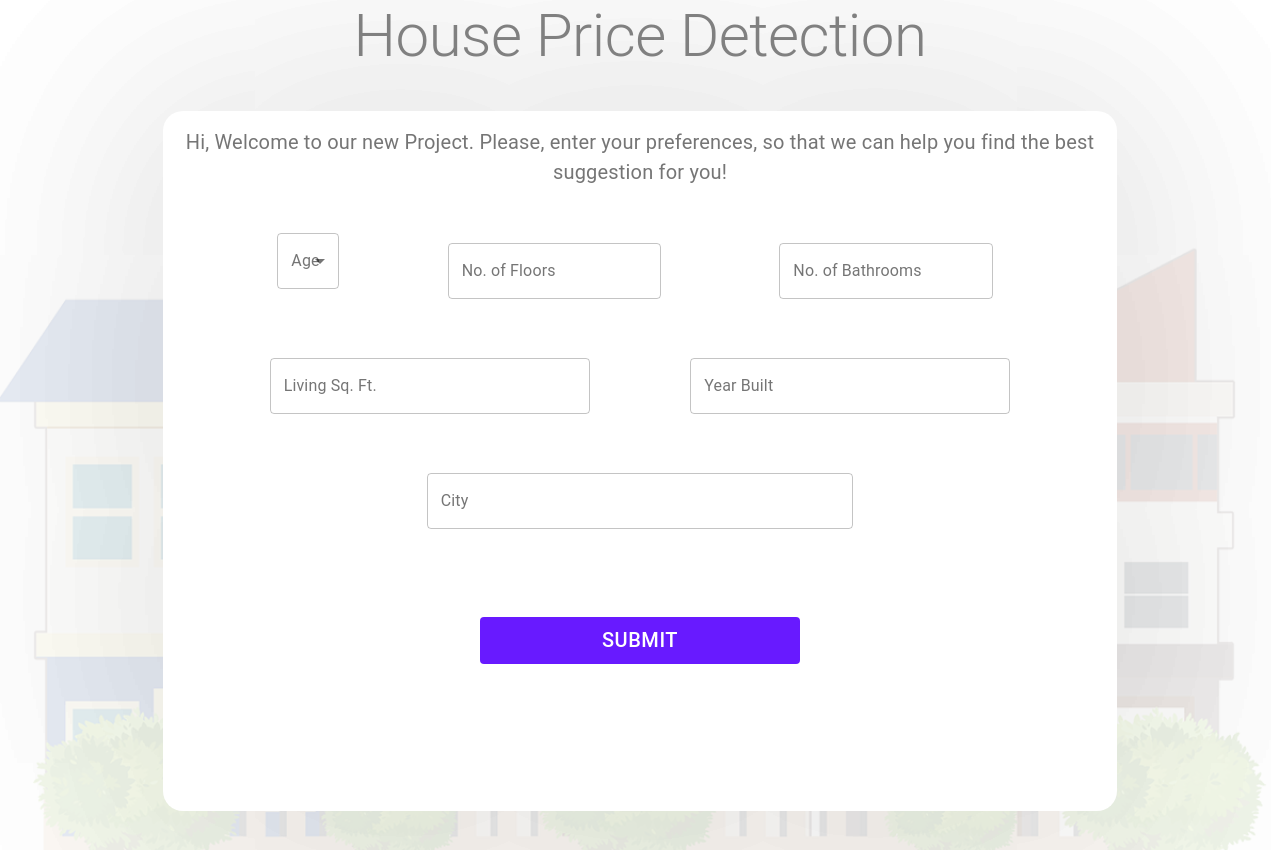
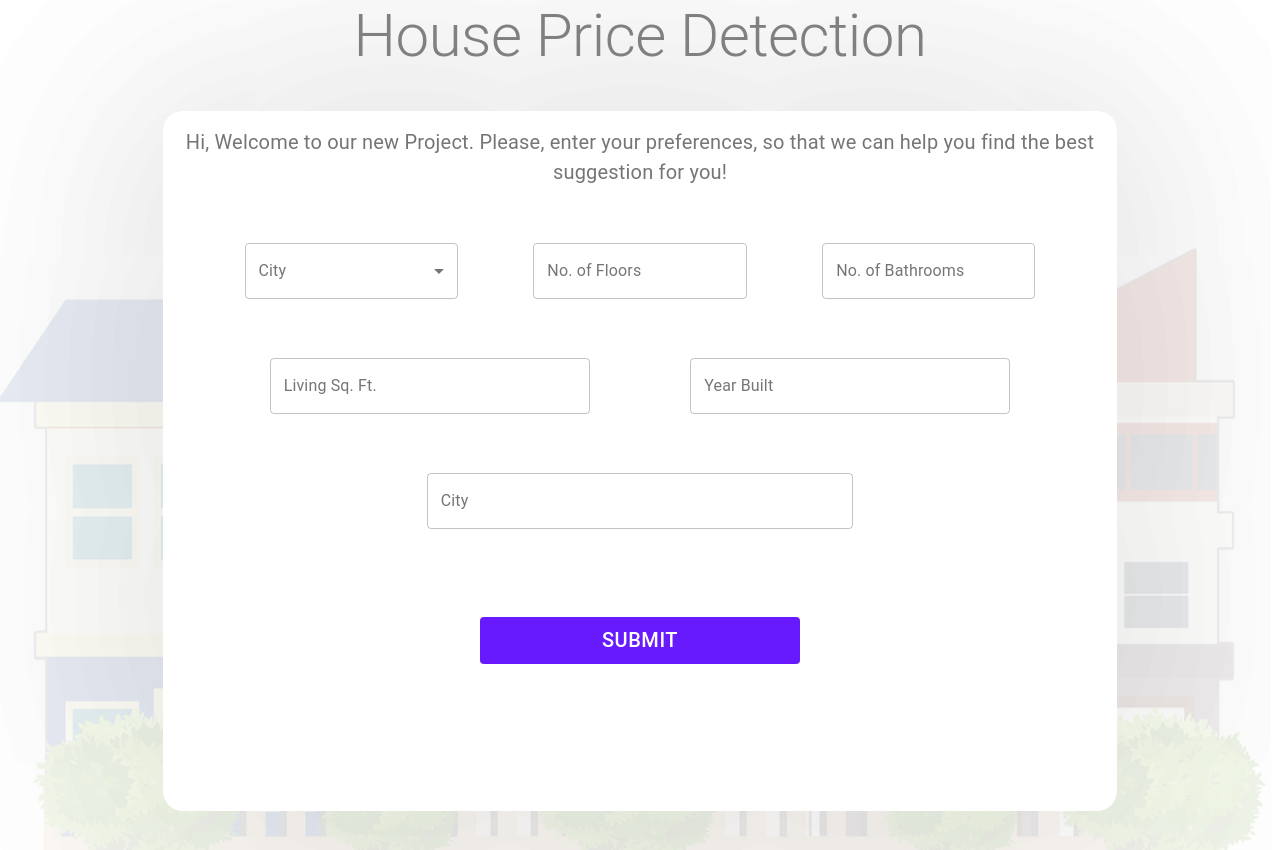
Before and after one commit to BullsEye34/NextUPProject, a React (Create React App) app in the folder Web/next-up/: page / in a window 1280 px wide. Built offline with nearby package versions, Linux system fonts and the light colour scheme.

Commit message:
Change City Params and increase Width

```diff
--- a/Web/next-up/src/home.js
+++ b/Web/next-up/src/home.js
@@ -78,8 +78,8 @@ function Home() {
     </Typography><br></br>
                             <form>
                                 <div style={sty}>
-                                    <FormControl variant="outlined" className={classes.formControl}>
-                                        <InputLabel id="demo-simple-select-outlined-label">Age</InputLabel>
+                                    <FormControl variant="outlined" style={textSty1} className={classes.formControl}>
+                                        <InputLabel id="demo-simple-select-outlined-label">City</InputLabel>
                                         <Select
                                             labelId="demo-simple-select-outlined-label"
                                             id="demo-simple-select-outlined"
@@ -90,9 +90,10 @@ function Home() {
                                             <MenuItem value="">
                                                 <em>None</em>
                                             </MenuItem>
-                                            <MenuItem value={10}>Ten</MenuItem>
-                                            <MenuItem value={20}>Twenty</MenuItem>
-                                            <MenuItem value={30}>Thirty</MenuItem>
+                                            <MenuItem value={'Bommanahalli'}>Bommanahalli</MenuItem>
+                                            <MenuItem value={'Electronic city'}>Electronic city</MenuItem>
+                                            <MenuItem value={'Indiranagar'}>Indiranagar</MenuItem>
+                                            <MenuItem value={'Whitefield'}>Whitefield</MenuItem>
                                         </Select>
                                     </FormControl>
                                     <TextField id="outlined-basic" label="No. of Floors" variant="outlined" style={textSty1} />
```
